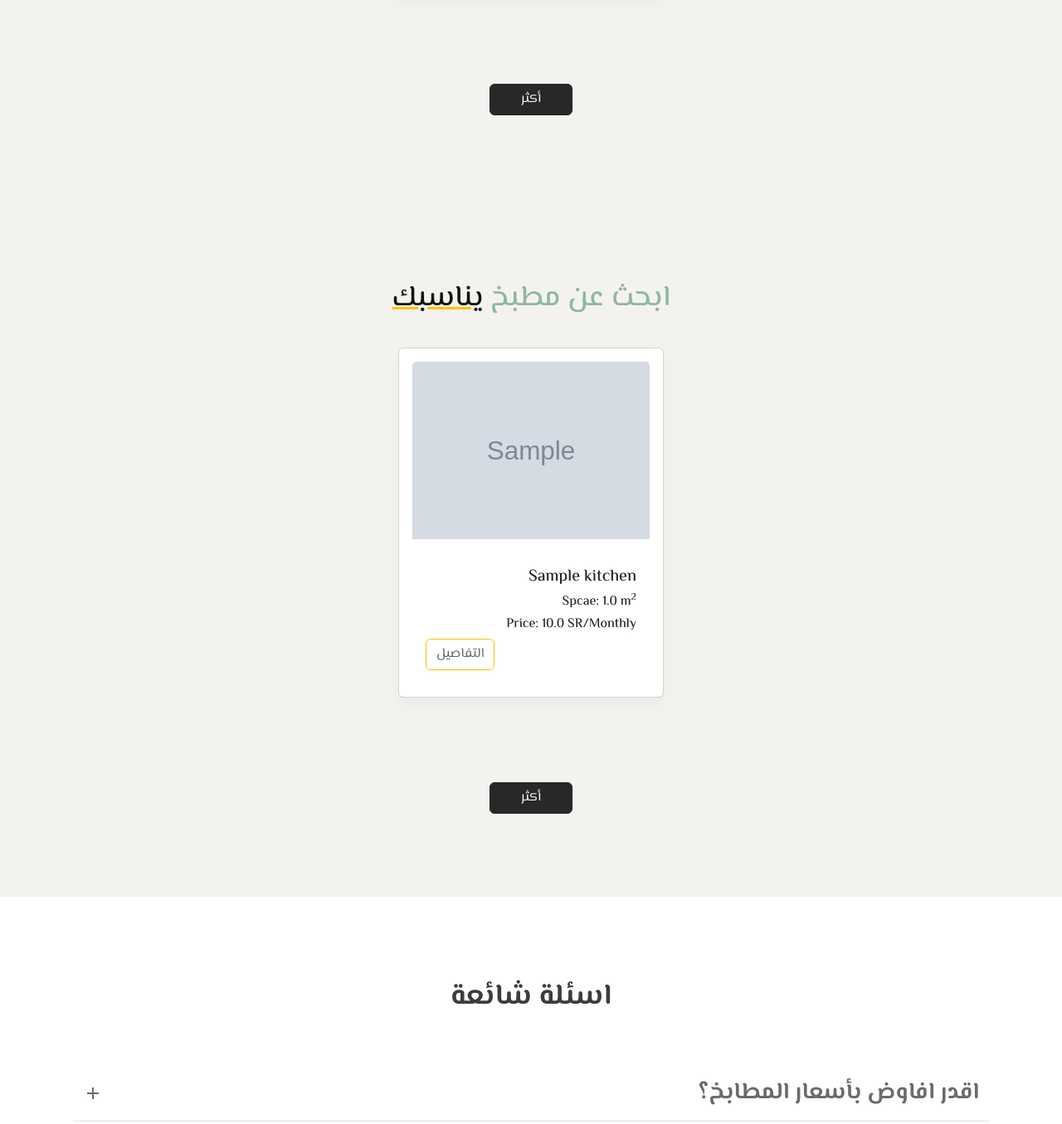
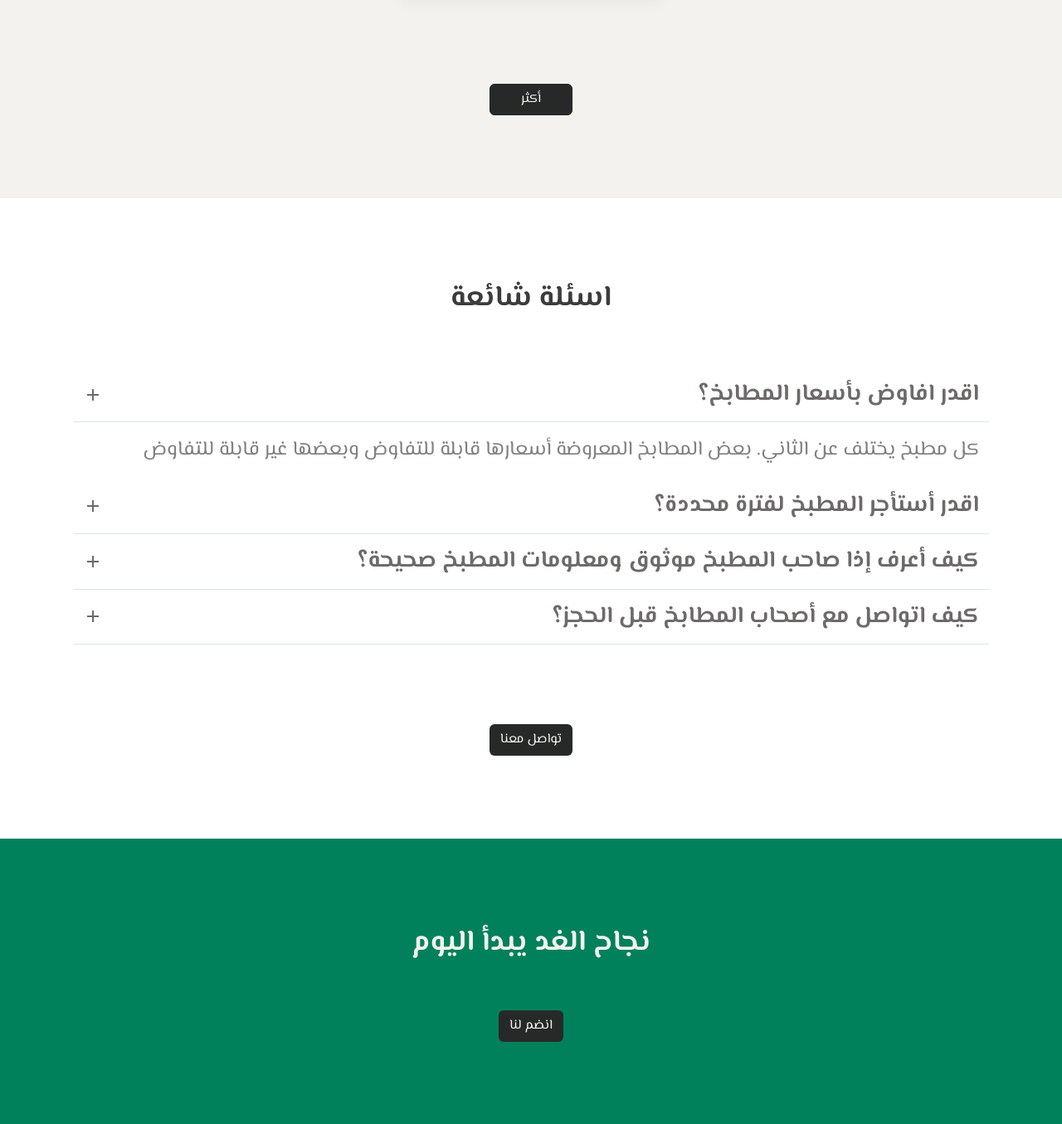
Before and after one commit to Nawal-ir/CookSpaces, a Django app: page / in a window 1280 px wide. Shown: the part 3268-4623 px from the top of the page at 83% size. Run offline with Django 5.2, Linux system fonts and the light colour scheme; tables that the repository leaves empty hold one stand-in row (values such as "Sample post"); grey boxes marked "Sample" are stand-in pictures; some libraries are stand-ins or nearby versions; some web fonts are replaced.

Commit message:
Main app styling + add Kitchen file

```diff
--- a/CookSpaces/main/static/CSS/style.css
+++ b/CookSpaces/main/static/CSS/style.css
@@ -30,7 +30,7 @@ body{
   }
 
   .navbar-scrolled{
-      background-color: rgba(255, 255, 255, 0.66);
+      background-color: rgb(255, 255, 255);
       box-shadow:rgba(0, 0, 0, 0.15);
   }
 
--- a/CookSpaces/main/templates/main/base.html
+++ b/CookSpaces/main/templates/main/base.html
@@ -36,7 +36,7 @@
     <body style="background: #fff; background-attachment:  fixed; ">
 
     <div class="container">
-        <nav class="navbar navbar-expand-lg navbar-collapse fixed-top p-2 mb-1 " style="direction: rtl;">
+        <nav class="navbar navbar-expand-lg navbar-collapse fixed-top p-2 mb-1 " style="background-color: #fff; direction: rtl;">
         <div class="container-fluid">
           <button class="navbar-toggler" type="button" data-bs-toggle="collapse" data-bs-target="#navbarSupportedContent" aria-controls="navbarSupportedContent" aria-expanded="false" aria-label="Toggle navigation">
             <span class="navbar-toggler-icon"></span>
--- a/CookSpaces/main/templates/main/home.html
+++ b/CookSpaces/main/templates/main/home.html
@@ -211,41 +211,6 @@
   </div>
 
 </section>
-<section style="background-color: #F4F2EE; direction: rtl; justify-content: center;box-shadow: #6E6A6A;">
-<div >
-    <div class="title">
-        <h1 style="font-size: 100%; text-align: right;color: #8EB89C;"> ابحث عن مطبخ <u class="text-warning"><span style="color: #111;">يناسبك   </span></u></h1>
-    </div>
-
-    {% for kitchen in kitchens %}
-    <div class="row px-3">
-        <div class="col d-flex justify-content-center" style="justify-items: center;">
-            <div class="card" style="width: 20rem;">
-                <img src="{{kitchen.image.url}}" class="card-img-top" alt="poster">
-                <div class="card-body">
-                   <h5 class="card-title">{{kitchen.title}}</h5>
-                   <h6>Spcae: {{kitchen.space}} m<sup>2</h6>
-                   <h6>Price: {{kitchen.price}} SR/{{kitchen.period}}</h6>
-                   <div class="d-flex justify-content-end">
-                        <a href="{% url 'KitchenOwner:kitchen_details' kitchen.id %}" class="btn btn-outline-warning" style="color: #6E6A6A;">التفاصيل</a>
-                   </div>
-                </div>
-             </div>
-        </div>
-    </div>
-
-    {% endfor %}
-<br><br> <br>
-
-<div class="row">
-    <div class="text-center" style="margin-top:30px;">
-        <a href="{% url 'KitchenOwner:all_kitchens' %}" class="btn btn-dark " style="background-color: #272928; width: 100px;"> <span style="color: #F4F2EE;">أكثر</span></a>
-     </div>
-</div>
-</div>
-
-</section>
-
 
 
 
```
Also changed, not shown: CookSpaces/KitchenOwner/templates/kitchenowner/add_kitchen.html (+6 -6 lines).
